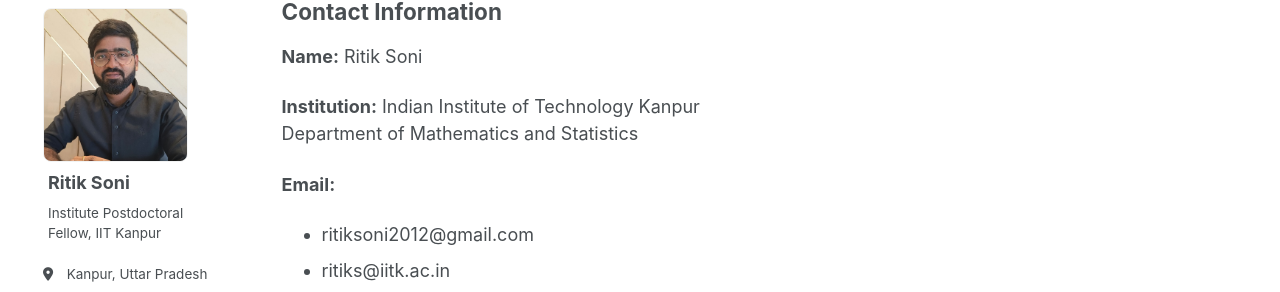
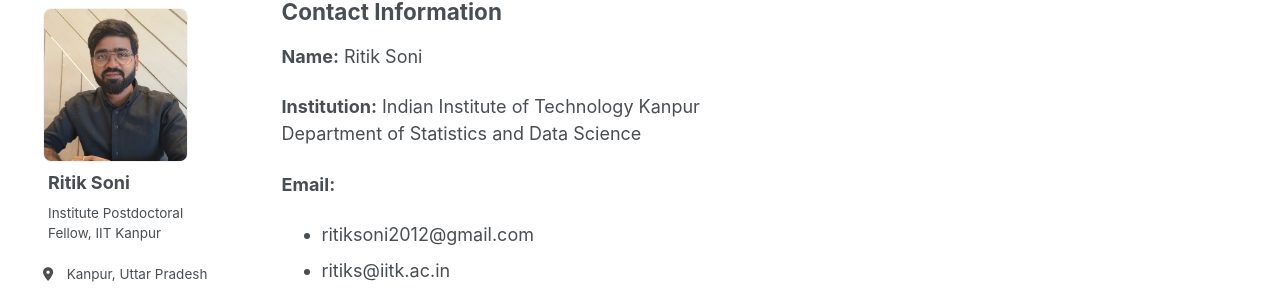
Before and after one commit to ritik824/ritik824.github.io, a Jekyll site: the page built from _pages/contact.md, in a window 1280 px wide and 900 px high. Shown: the part 148-440 px from the top of the window. Built offline with Jekyll 4.4.1, drawn with Linux system fonts in a browser that asks for light colours; some web fonts are replaced; a script bundle is joined from its source files by our own code; library files that are not in the unit come from our copies.

Commit message:
Update department name in contact page

```diff
--- a/_pages/contact.md
+++ b/_pages/contact.md
@@ -10,7 +10,7 @@ author_profile: true
 **Name:** Ritik Soni
 
 **Institution:** Indian Institute of Technology Kanpur
-Department of Mathematics and Statistics
+Department of Statistics and Data Science
 
 **Email:**
 - ritiksoni2012@gmail.com
```
